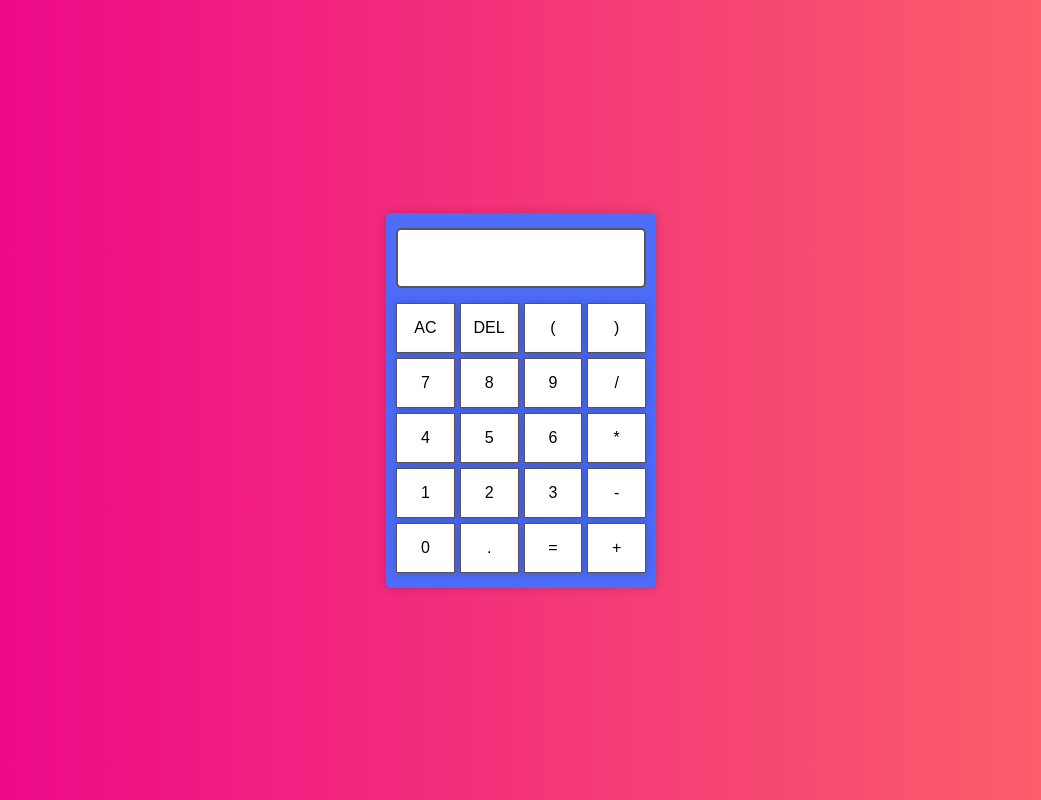
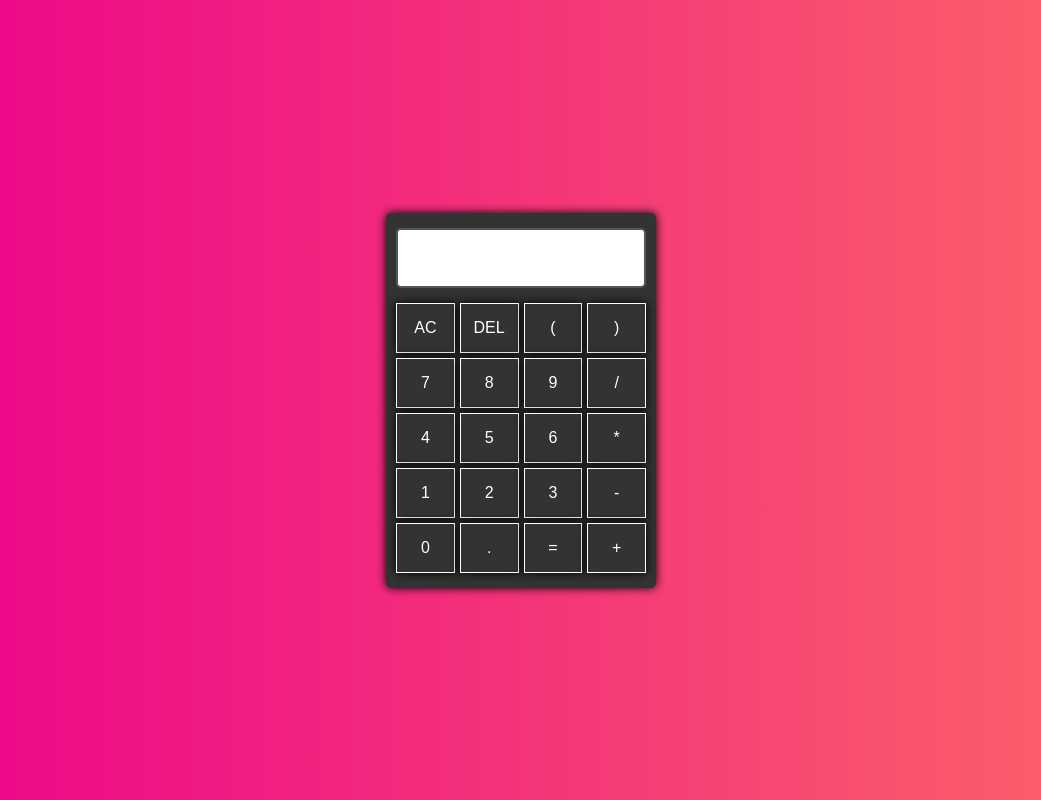
Before and after one commit to faridulhaque/Calculator-Jquery, a plain HTML site: page index.html in a window 1280 px wide. Shown: the whole page, without its empty margins (119-1160 px from the left). Drawn offline with nearby package versions, Linux system fonts and the light colour scheme.

Commit message:
calculator color changed

```diff
--- a/style.css
+++ b/style.css
@@ -12,17 +12,16 @@ body {
     align-items: center;
     justify-content: center;
     background: linear-gradient(to right, #ec008c, #fc6767);
-    color: #595457;
 
 }
 
 section {
     width: 270px;
     height: auto;
-    background-color: #4d6cfa;
+    background-color: #333333;
     padding: 15px 10px;
     border-radius: 5px;
-    box-shadow: 0px 0px 10px rgba(0, 0, 0, 0.2);
+    box-shadow: 0px 0px 10px rgba(0, 0, 0);
 
 }
 
@@ -57,9 +56,10 @@ section {
 .keypad input {
     width: 100%;
     height: 50px;
-    border: 1px solid #595457;
-    background-color: white;
-    box-shadow: 0px 0px 10px rgba(0, 0, 0, 0.2);
+    border: 1px solid white;
+    background-color: #333333;
+    color: white;
+    box-shadow: 0px 0px 10px rgba(0, 0, 0);
 }
 
 .keypad input:active {
@@ -72,8 +72,8 @@ section {
 
 
 @media only screen and (max-width: 569px) {
-    section{
+    section {
         width: 90%;
 
     }
-  }
+}
```
